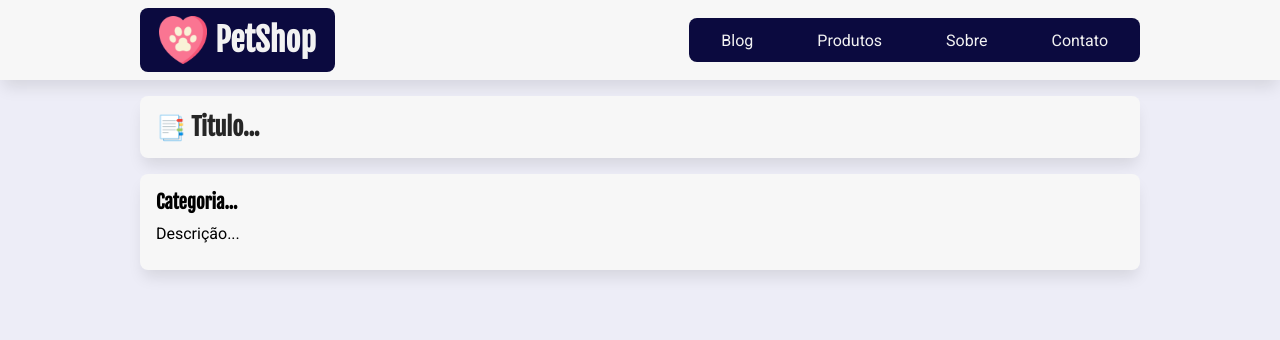
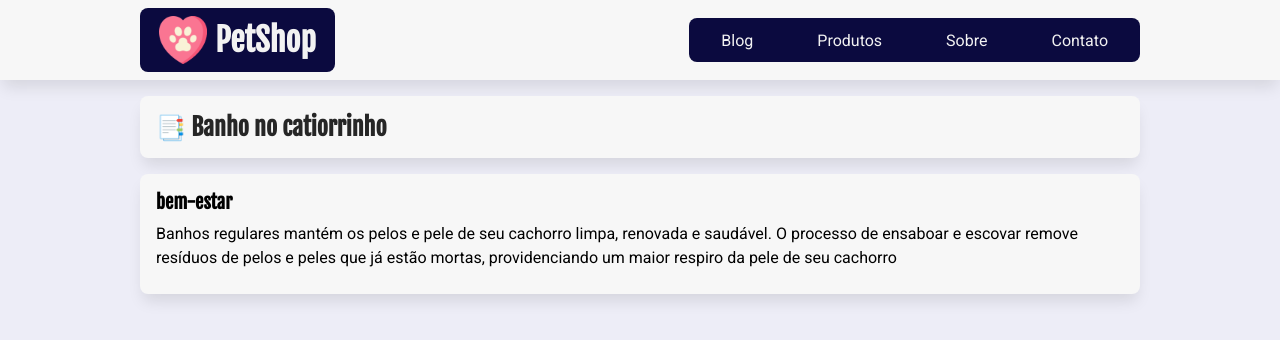
Before and after one commit to VanessaBaldin1/petshop, a Next.js app: page /posts/1 in a window 1280 px wide. Shown: the top 340 px of the page. Built offline with nearby package versions, Linux system fonts and the light colour scheme; data requests are answered from the project's data file.

Commit message:
cria fetch para outra page.tsx

```diff
--- a/src/app/posts/[id]/page.tsx
+++ b/src/app/posts/[id]/page.tsx
@@ -11,7 +11,10 @@ type DetalhePostProps = {
 };
 
 export default async function DetalhePost({ params }: DetalhePostProps) {
-  const resultado = await fetch(`http://localhost:2112/posts`, {
+  const { id } = await params;
+
+  //uma nova consulta usando o awai com fetch
+  const resultado = await fetch(`http://localhost:2112/posts/${id}`, {
     next: { revalidate: 0 },
   });
 
@@ -19,16 +22,17 @@ export default async function DetalhePost({ params }: DetalhePostProps) {
     throw new Error("Erro ao buscar o post " + resultado.statusText);
   }
 
-  const posts: Post = await resultado.json();
+  const post: Post = await resultado.json();
 
-  const { id } = await params;
+  //desestruturação const {titulo, categoria , descrição} = post;
+  // chamada no html é {titulo}
 
   return (
     <article className={estilos.conteudo}>
-      <h2>Titulo...</h2>
+      <h2>{post.titulo}</h2>
       <Container>
-        <h3>Categoria...</h3>
-        <p>Descrição...</p>
+        <h3>{post.categoria}</h3>
+        <p>{post.descricao}</p>
       </Container>
     </article>
   );
```
